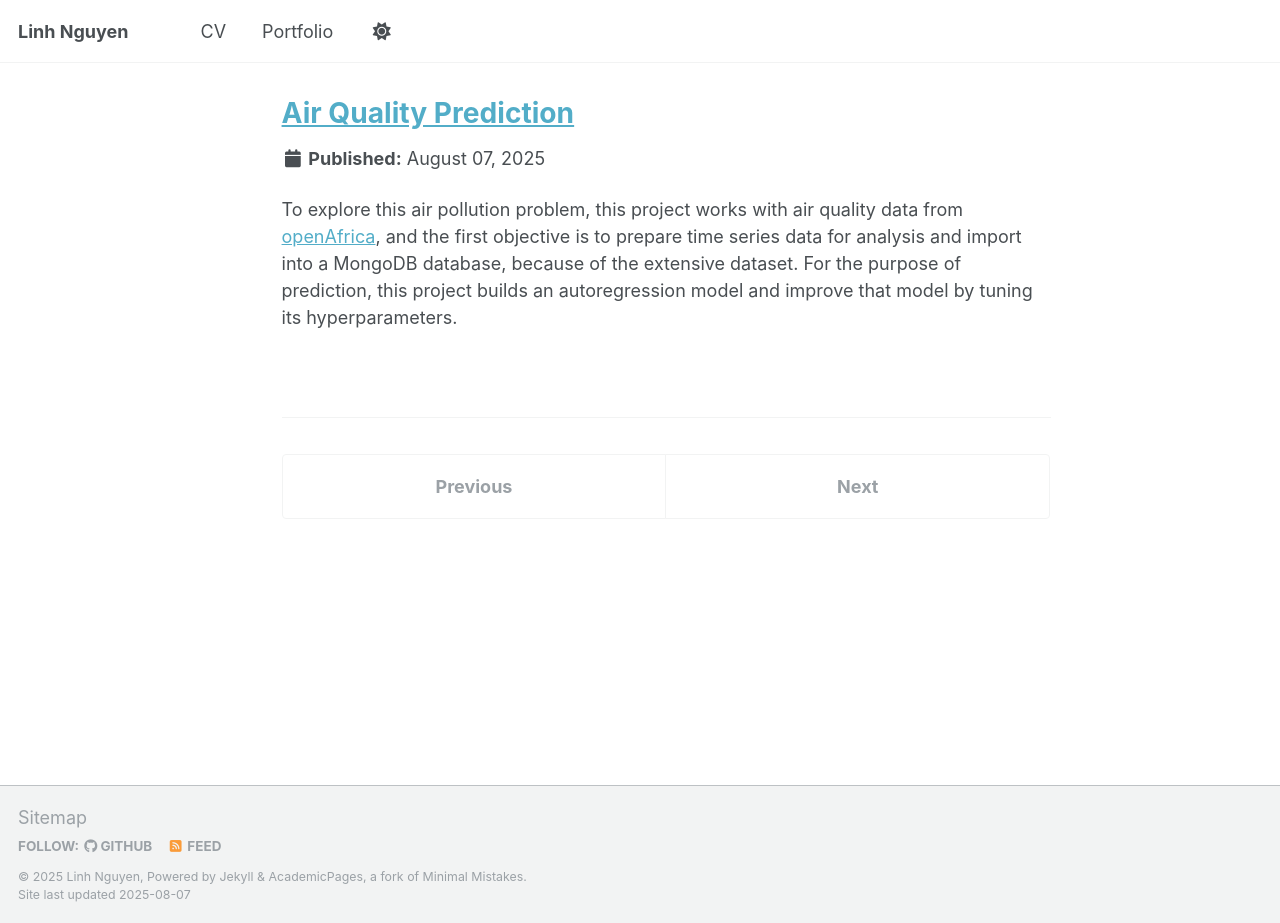
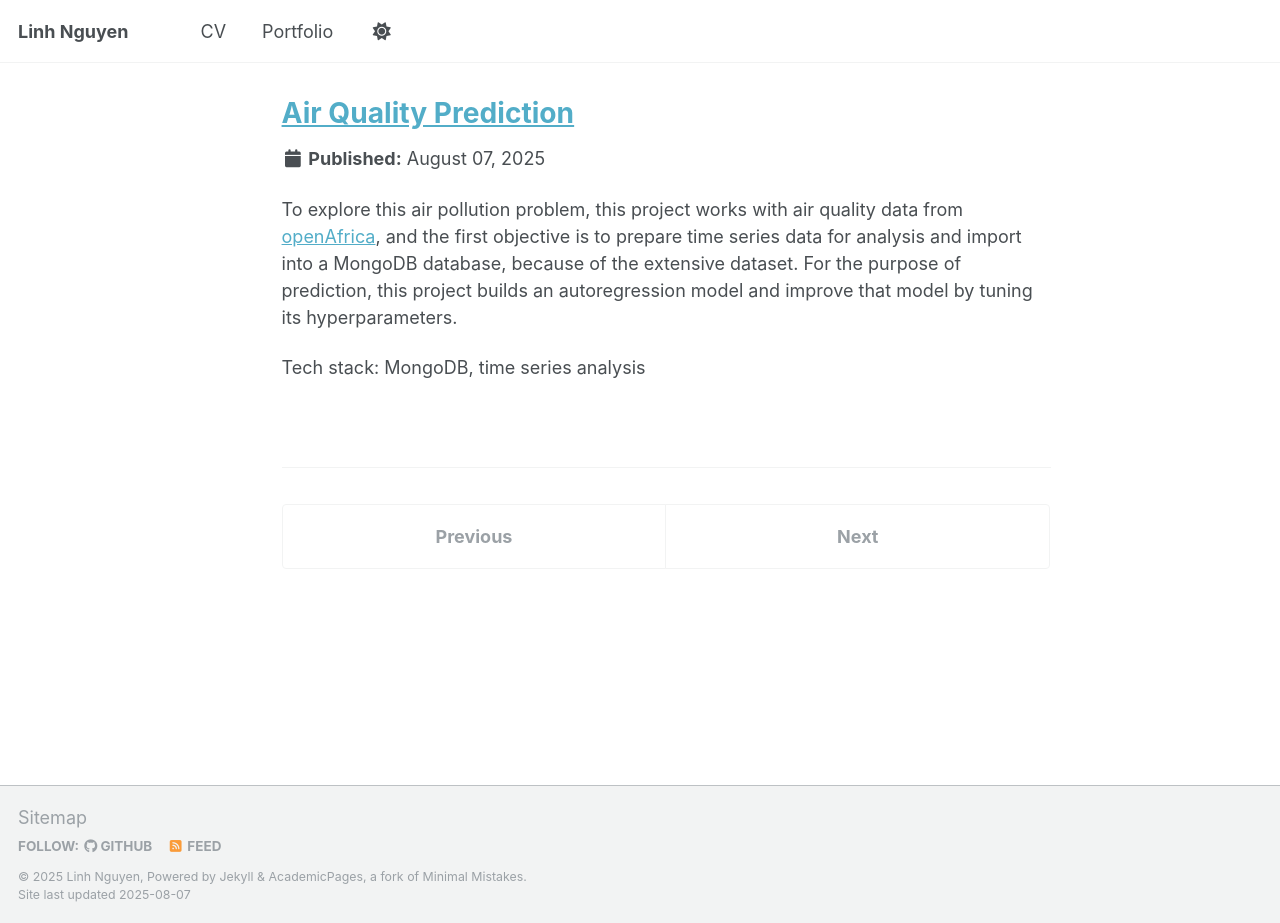
Before and after one commit to hdlinhnguyen/hdlinhnguyen.github.io, a Jekyll site: the page built from _portfolio/project_1.md, in a window 1280 px wide and 923 px high. Built offline with Jekyll 4.4.1, drawn with Linux system fonts in a browser that asks for light colours; a script that is not in the unit is left out.

Commit message:
Update project_1.md

```diff
--- a/_portfolio/project_1.md
+++ b/_portfolio/project_1.md
@@ -5,3 +5,5 @@ collection: portfolio
 ---
 
 To explore this air pollution problem, this project works with air quality data from [openAfrica](https://open.africa/dataset), and the first objective is to prepare time series data for analysis and import into a MongoDB database, because of the extensive dataset. For the purpose of prediction, this project builds an autoregression model and improve that model by tuning its hyperparameters.
+
+Tech stack: MongoDB, time series analysis
```
